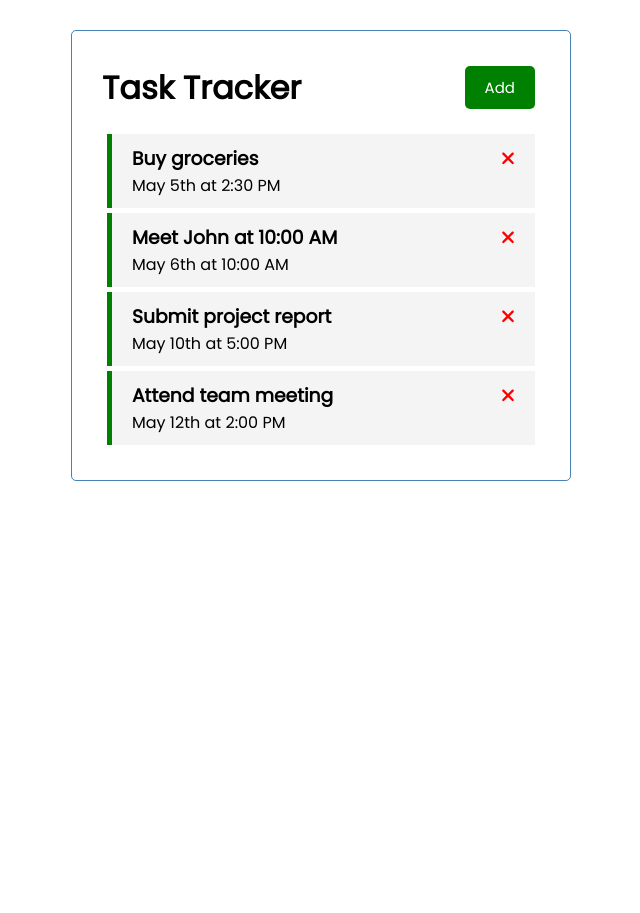
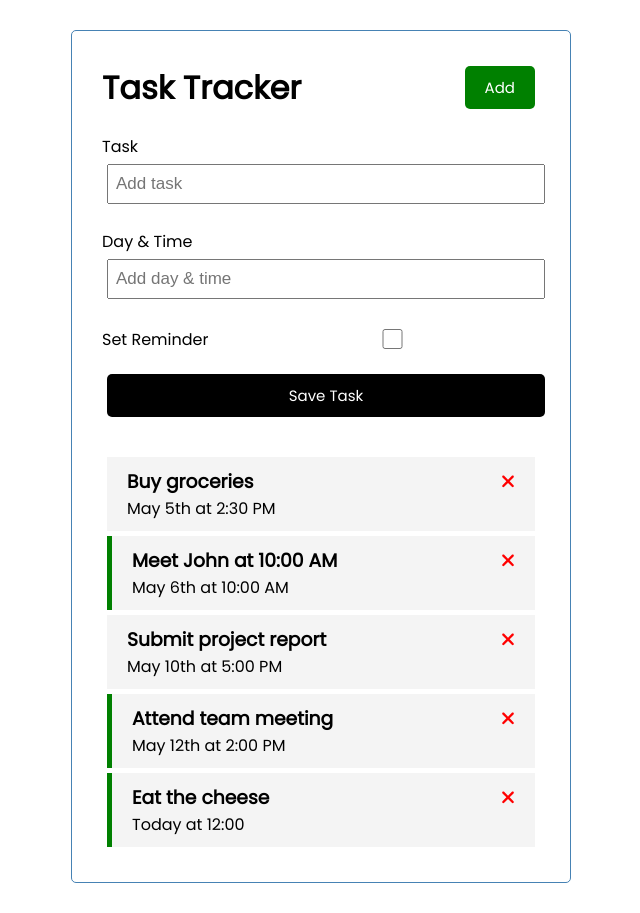
Before and after one commit to ChutneyCheeseball/angular-crash, an Angular app: page / in a window 1280 px wide. Shown: the whole page, without its empty margins (319-959 px from the left). Before the commit the page ends 800 px from the top, so only its background shows below. Built offline with nearby package versions, Linux system fonts and the light colour scheme; data requests are answered from the project's data file.

Commit message:
Add tasks, save to server

```diff
--- a/db.json
+++ b/db.json
@@ -4,7 +4,7 @@
       "id": "1",
       "text": "Buy groceries",
       "day": "May 5th at 2:30 PM",
-      "reminder": true
+      "reminder": false
     },
     {
       "id": "2",
@@ -16,13 +16,19 @@
       "id": "3",
       "text": "Submit project report",
       "day": "May 10th at 5:00 PM",
-      "reminder": true
+      "reminder": false
     },
     {
       "id": "4",
       "text": "Attend team meeting",
       "day": "May 12th at 2:00 PM",
       "reminder": true
+    },
+    {
+      "id": "ae2a",
+      "text": "Eat the cheese",
+      "day": "Today at 12:00",
+      "reminder": true
     }
   ]
 }
--- /dev/null
+++ b/src/app/components/add-task/add-task.component.css
@@ -0,0 +1,3 @@
+.add-form {
+  margin-bottom: 40px;
+}
--- /dev/null
+++ b/src/app/components/add-task/add-task.component.html
@@ -0,0 +1,32 @@
+<form class="add-form" (ngSubmit)="onSubmit()">
+  <div class="form-control">
+    <label for="text">Task</label>
+    <input
+      type="text"
+      id="text"
+      name="text"
+      placeholder="Add task"
+      [(ngModel)]="text"
+    />
+  </div>
+  <div class="form-control">
+    <label for="day">Day & Time</label>
+    <input
+      type="text"
+      id="day"
+      name="day"
+      placeholder="Add day & time"
+      [(ngModel)]="day"
+    />
+  </div>
+  <div class="form-control form-control-check">
+    <label for="reminder">Set Reminder</label>
+    <input
+      type="checkbox"
+      id="reminder"
+      name="reminder"
+      [(ngModel)]="reminder"
+    />
+  </div>
+  <input type="submit" value="Save Task" class="btn btn-block" />
+</form>
--- /dev/null
+++ b/src/app/components/add-task/add-task.component.ts
@@ -0,0 +1,33 @@
+import { Component, EventEmitter, Output } from '@angular/core';
+import { FormsModule } from '@angular/forms';
+import { Task } from '../../Task';
+
+FormsModule;
+
+@Component({
+  selector: 'app-add-task',
+  imports: [FormsModule],
+  templateUrl: './add-task.component.html',
+  styleUrl: './add-task.component.css',
+})
+export class AddTaskComponent {
+  text: string = '';
+  day: string = '';
+  reminder: boolean = false;
+
+  @Output() onAddTask: EventEmitter<Task> = new EventEmitter();
+
+  onSubmit() {
+    const newTask = {
+      text: this.text,
+      day: this.day,
+      reminder: this.reminder,
+    };
+
+    this.onAddTask.emit(newTask);
+
+    this.text = '';
+    this.day = '';
+    this.reminder = false;
+  }
+}
--- a/src/app/components/tasks/tasks.component.html
+++ b/src/app/components/tasks/tasks.component.html
@@ -1,3 +1,4 @@
+<app-add-task (onAddTask)="addTask($event)"></app-add-task>
 @for (task of tasks; track task.id) {
 <app-task-item
   [task]="task"
--- a/src/app/components/tasks/tasks.component.ts
+++ b/src/app/components/tasks/tasks.component.ts
@@ -2,10 +2,11 @@
 import { Task } from '../../Task';
 import { TaskItemComponent } from '../task-item/task-item.component';
 import { TaskService } from '../../services/task.service';
+import { AddTaskComponent } from '../add-task/add-task.component';
 
 @Component({
   selector: 'app-tasks',
-  imports: [TaskItemComponent],
+  imports: [TaskItemComponent, AddTaskComponent],
   templateUrl: './tasks.component.html',
   styleUrl: './tasks.component.css',
 })
@@ -30,4 +31,8 @@
     task.reminder = !task.reminder;
     this.taskService.updateTaskReminder(task).subscribe();
   }
+
+  addTask(task: Task) {
+    this.taskService.addTask(task).subscribe((task) => this.tasks.push(task));
+  }
 }
--- a/src/app/services/task.service.ts
+++ b/src/app/services/task.service.ts
@@ -28,4 +28,8 @@
     const url = `${this.apiUrl}/${task.id}`;
     return this.http.put<Task>(url, task, httpOptions);
   }
+
+  addTask(task: Task): Observable<Task> {
+    return this.http.post<Task>(this.apiUrl, task, httpOptions);
+  }
 }
```
Also changed, not shown: 1 other file (tests, documents, lock files or other folders).
